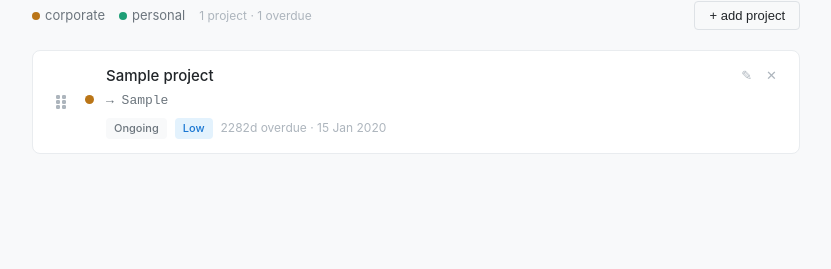
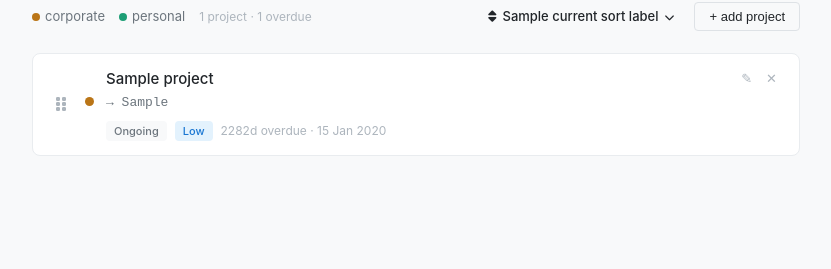
Before and after one commit to Emi7i/Project-tracker, a Django app: template templates/projects/index.html in a window 1280 px wide. Shown: the part 31-300 px from the top of the page, without its empty margins (224-1055 px from the left). Run offline with Django 4.2, Linux system fonts and the light colour scheme; tables that the repository leaves empty hold one stand-in row (values such as "Sample post"); the template is opened without the code that fills it: values that come from a table or form of the project are taken from there, most other values are stand-ins (such as "Sample title", 1, 10 or a date in 2020).

Commit message:
Implement sort by status and priority

```diff
--- a/projects/urls.py
+++ b/projects/urls.py
@@ -10,4 +10,5 @@ urlpatterns = [
     path('reorder/', views.reorder_projects, name='reorder_projects'),
     path('update-status/<int:pk>/', views.update_project_status, name='update_project_status'),
     path('update-priority/<int:pk>/', views.update_project_priority, name='update_project_priority'),
+    path('set-sort/', views.set_sort, name='set_sort'),
 ]
--- a/static/script.js
+++ b/static/script.js
@@ -63,6 +63,57 @@ document.addEventListener('click', function(e) {
         }
     }
 });
+
+// Sort dropdown functionality
+let sortDropdownOpen = false;
+
+function toggleSortDropdown(event) {
+    event.stopPropagation();
+
+    // Close any open dropdown
+    if (openDropdownId) {
+        var openDropdown = document.getElementById(openDropdownId);
+        if (openDropdown) openDropdown.style.display = 'none';
+    }
+
+    const dropdown = document.getElementById('sort-dropdown');
+    const isVisible = dropdown.style.display === 'block';
+
+    if (isVisible) {
+        dropdown.style.display = 'none';
+        sortDropdownOpen = false;
+    } else {
+        dropdown.style.display = 'block';
+        sortDropdownOpen = true;
+    }
+}
+
+async function setSort(sortValue, sortLabel) {
+    document.getElementById('sort-label').textContent = sortLabel;
+    document.getElementById('sort-dropdown').style.display = 'none';
+    sortDropdownOpen = false;
+
+    try {
+        const formData = new FormData();
+        formData.append('csrfmiddlewaretoken', document.getElementById('global-csrf-token').value);
+        formData.append('sort_by', sortValue);
+
+        const response = await fetch('/set-sort/', {
+            method: 'POST',
+            body: formData
+        });
+
+        const result = await response.json();
+
+        if (result.success) {
+            window.location.reload();
+        } else {
+            alert(result.error || 'Failed to set sort');
+        }
+    } catch (error) {
+        alert('Error setting sort');
+    }
+}
 
 // Drag and drop functionality
 const projectList = document.getElementById('project-list');
--- a/templates/projects/index.html
+++ b/templates/projects/index.html
@@ -26,7 +26,21 @@
                     {% endif %}
                 </span>
             </div>
-            <button onclick="toggleForm()" style="font-size: 13px; padding: 6px 14px; border: 0.5px solid var(--color-border-secondary); border-radius: var(--border-radius-md); background: transparent; color: var(--color-text-primary); cursor: pointer">+ add project</button>
+            <div style="display: flex; gap: 8px; align-items: center">
+                <div style="position: relative;">
+                    <span class="badge" style="font-size: 13px; padding: 6px 12px; cursor: pointer; display: flex; align-items: center; gap: 6px;" onclick="toggleSortDropdown(event)">
+                        <i class="fa-solid fa-sort"></i>
+                        <span id="sort-label">{{ current_sort_label }}</span>
+                        <i class="fa-solid fa-chevron-down" style="font-size: 10px;"></i>
+                    </span>
+                    <div id="sort-dropdown" class="status-dropdown" style="display: none;">
+                        {% for option_value, option_label in sort_options %}
+                            <div class="status-dropdown-item" onclick="setSort('{{ option_value }}', '{{ option_label }}')">{{ option_label }}</div>
+                        {% endfor %}
+                    </div>
+                </div>
+                <button onclick="toggleForm()" style="font-size: 13px; padding: 6px 14px; border: 0.5px solid var(--color-border-secondary); border-radius: var(--border-radius-md); background: transparent; color: var(--color-text-primary); cursor: pointer">+ add project</button>
+            </div>
         </div>
 
         <div id="form-wrap" style="display: none; background: var(--color-background-secondary); border-radius: var(--border-radius-lg); padding: 1rem 1.25rem; margin-bottom: 1rem; border: 0.5px solid var(--color-border-tertiary)">
```
Also changed, not shown: projects/views.py (+32 -1 lines).
